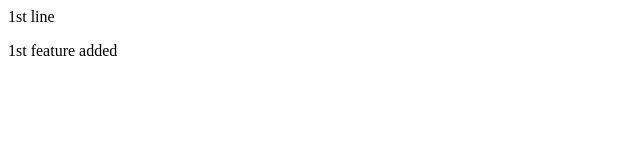
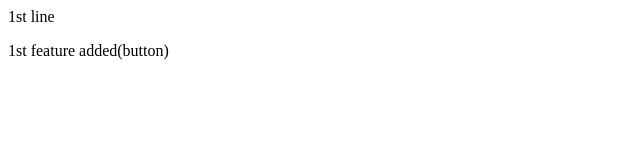
Before and after one commit to i-am-debesh/localRepo, a plain HTML site: page index.html in a window 1280 px wide. Shown: the full height of the page, 0-640 px from the left. Drawn offline with Linux system fonts and the light colour scheme.

Commit message:
button added

```diff
--- a/index.html
+++ b/index.html
@@ -1,2 +1,2 @@
 <p>1st line</p>
-<p>1st feature added</p>
+<p>1st feature added(button)</p>
```
